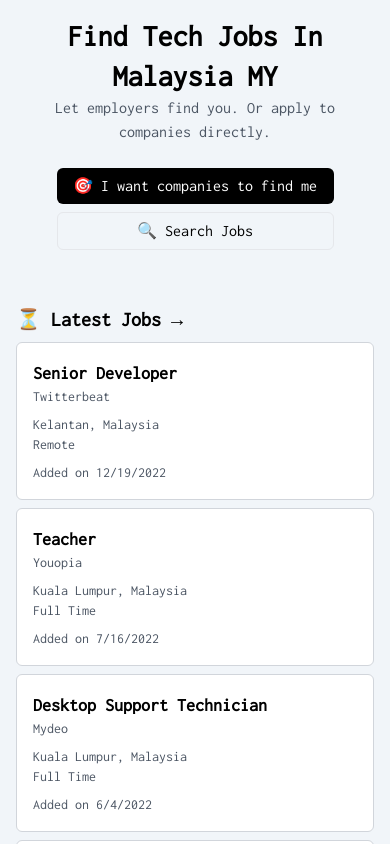
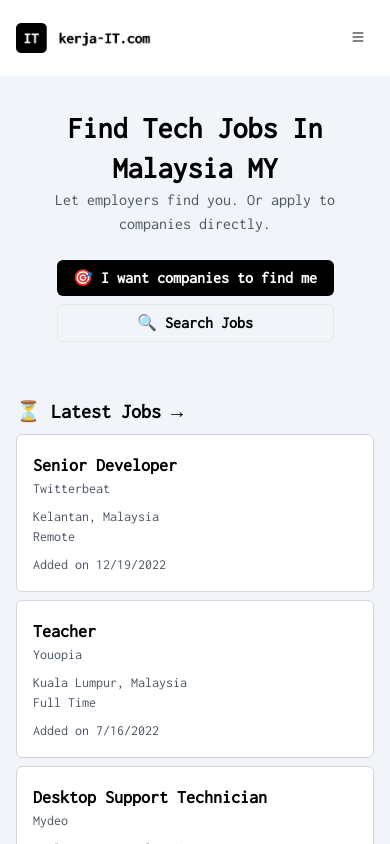
Before and after one commit to afeef97/kerja-it-clone, a React (Vite) app: page / in a window 390 px wide. Shown: the top 844 px of the page. Built offline with nearby package versions, Linux system fonts and the light colour scheme.

Commit message:
Added header (no functionality yet)

```diff
--- a/index.html
+++ b/index.html
@@ -6,6 +6,9 @@
             rel="icon"
             type="image/svg+xml"
             href="/vite.svg" />
+        <link
+            rel="stylesheet"
+            href="https://cdn.jsdelivr.net/npm/bootstrap-icons@1.10.5/font/bootstrap-icons.css" />
         <link
             rel="preconnect"
             href="https://fonts.googleapis.com" />
--- /dev/null
+++ b/src/components/Header.jsx
@@ -0,0 +1,22 @@
+import React from "react";
+import logo from "../assets/site-logo.webp";
+import Navigation from "./Navigation";
+
+const Header = () => {
+    return (
+        <div className="flex justify-between items-center p-4">
+            <div>
+                <img
+                    src={logo}
+                    alt="Kerja IT logo"
+                    className="w-[150px]"
+                />
+            </div>
+            <div>
+                <Navigation />
+            </div>
+        </div>
+    );
+};
+
+export default Header;
--- a/src/components/Hero.jsx
+++ b/src/components/Hero.jsx
@@ -3,7 +3,7 @@ import Button from "./shared/Buttons";
 
 const Hero = () => {
     return (
-        <section className="text-center">
+        <section className="text-center mt-4">
             <div>
                 <h1>Find Tech Jobs In Malaysia MY</h1>
                 <p>Let employers find you. Or apply to companies directly.</p>
--- /dev/null
+++ b/src/components/Navigation.jsx
@@ -0,0 +1,17 @@
+import React from "react";
+import Button from "./shared/Buttons";
+
+const Navigation = () => {
+    return (
+        <div className="w-full">
+            {/* TODO: Add navigation functionality */}
+            <Button
+                variation="ghost"
+                customStyle="w-full text-2xl md:hidden py-1 px-2">
+                <i className="bi bi-list"></i>
+            </Button>
+        </div>
+    );
+};
+
+export default Navigation;
--- a/src/components/shared/Buttons.jsx
+++ b/src/components/shared/Buttons.jsx
@@ -1,20 +1,27 @@
 import React from "react";
 
-const Button = ({ variation = "solid", children, ...buttonHandlers }) => {
+const Button = ({ variation, customStyle, children, ...buttonHandlers }) => {
     let buttonStyle;
     switch (variation) {
         case "solid":
             buttonStyle =
-                "bg-black text-base text-white leading-9 font-medium rounded-md w-[277px] px-4";
+                customStyle +
+                " bg-black text-base text-white leading-9 font-bold rounded-md w-[277px]";
             break;
         case "outline":
             buttonStyle =
-                "text-base text-black leading-9 font-medium border rounded-md w-[277px] px-4";
+                customStyle +
+                " text-base text-black leading-9 font-bold border rounded-md w-[277px]";
             break;
         case "ghost":
             buttonStyle =
-                "text-base text-black leading-9 font-medium rounded w-[277px] px-4";
+                customStyle +
+                " text-base text-black leading-9 font-bold rounded w-[277px]";
             break;
+        default:
+            buttonStyle =
+                customStyle +
+                " text-base text-black leading-9 font-bold rounded w-[277px]";
     }
 
     // TODO: Add button handlers
--- a/src/pages/Home.jsx
+++ b/src/pages/Home.jsx
@@ -1,10 +1,12 @@
 import React from "react";
 import Hero from "../components/Hero";
 import JobCards from "../components/JobCards";
+import Header from "../components/Header";
 
 const Home = () => {
     return (
         <div>
+            <Header />
             <div className="p-4 bg-slate-100">
                 <Hero />
                 <section className="my-14">
```
